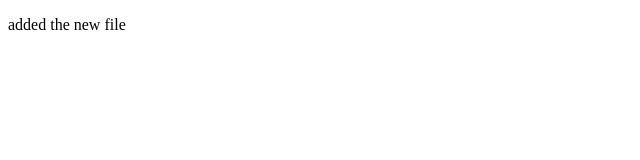
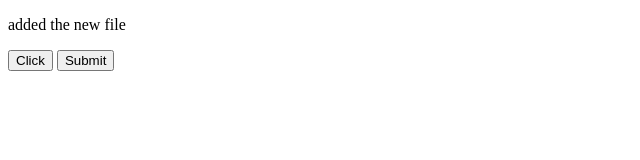
Before and after one commit to Jinendra-b-1008/day5remtoloc, a plain HTML site: page index.html in a window 1280 px wide. Shown: the whole page, without its empty margins (0-640 px from the left). Drawn offline with Linux system fonts and the light colour scheme.

Commit message:
added new button

```diff
--- a/index.html
+++ b/index.html
@@ -7,5 +7,7 @@
   </head>
   <body>
     <p>added the new file</p>
+    <button>Click</button>
+    <button>Submit</button>
   </body>
 </html>
```
